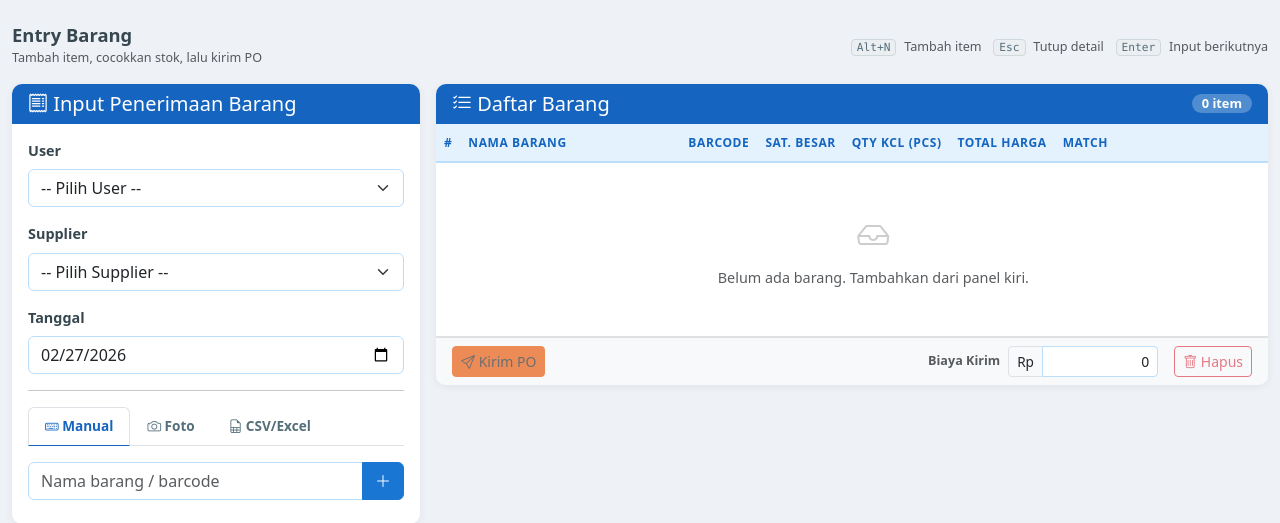
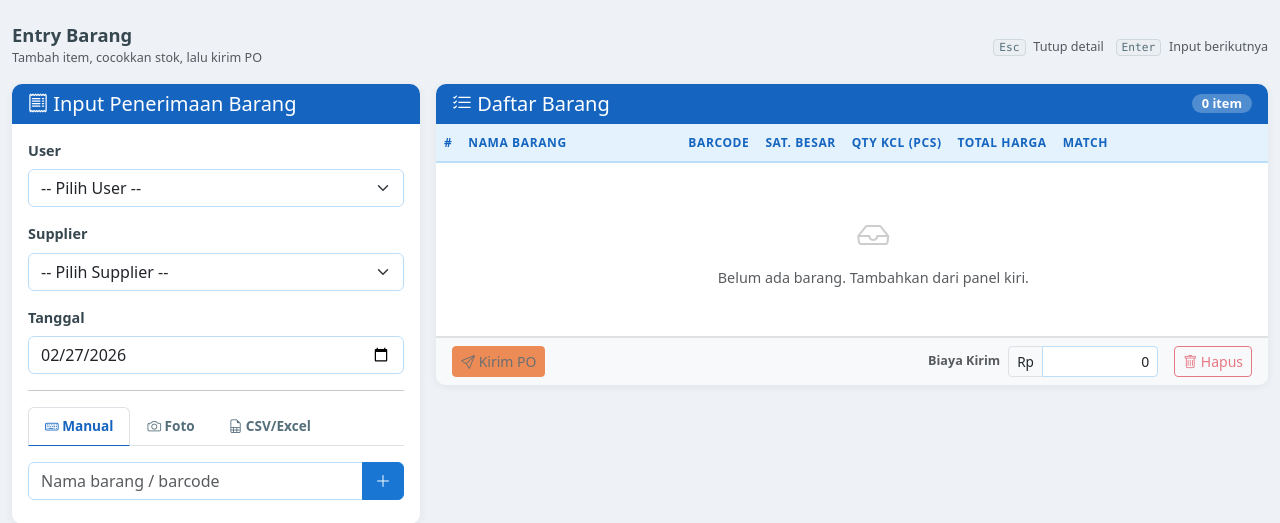
Before and after one commit to tommybilwij/tokohub, a Flask app: page / in a window 1280 px wide. Shown: the part 54-577 px from the top of the page. Run offline with Flask 3, Linux system fonts and the light colour scheme; data that the repository does not hold is empty; some libraries are stand-ins or nearby versions.

Commit message:
Remove Alt+N keyboard shortcut
Co-Authored-By: Claude Opus 4.6 <noreply@anthropic.com>

```diff
--- a/static/js/app.js
+++ b/static/js/app.js
@@ -332,12 +332,6 @@
 
     // --- Keyboard shortcuts ---
     document.addEventListener('keydown', (e) => {
-      // Alt+N → focus item name input
-      if (e.altKey && e.key === 'n') {
-        e.preventDefault();
-        dom.itemNameInput.focus();
-        dom.itemNameInput.select();
-      }
       // Escape → collapse any open detail panel
       if (e.key === 'Escape' && !document.querySelector('.modal.show')) {
         document.querySelectorAll('#itemTable .item-main.has-detail-open').forEach(row => {
--- a/templates/receipt_form.html
+++ b/templates/receipt_form.html
@@ -8,8 +8,7 @@
     <small class="text-muted">Tambah item, cocokkan stok, lalu kirim PO</small>
   </div>
   <div class="d-none d-md-block">
-    <kbd class="me-1">Alt+N</kbd> <small class="text-muted">Tambah item</small>
-    <kbd class="ms-2 me-1">Esc</kbd> <small class="text-muted">Tutup detail</small>
+    <kbd class="me-1">Esc</kbd> <small class="text-muted">Tutup detail</small>
     <kbd class="ms-2 me-1">Enter</kbd> <small class="text-muted">Input berikutnya</small>
   </div>
 </div>
```
